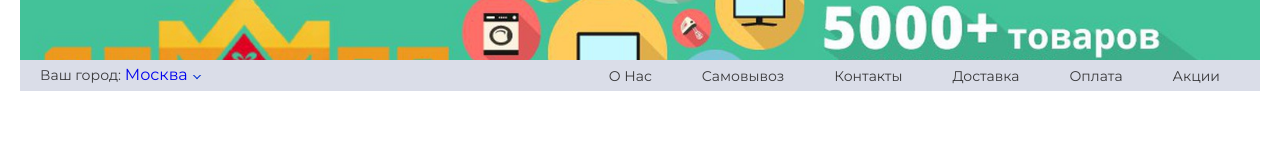
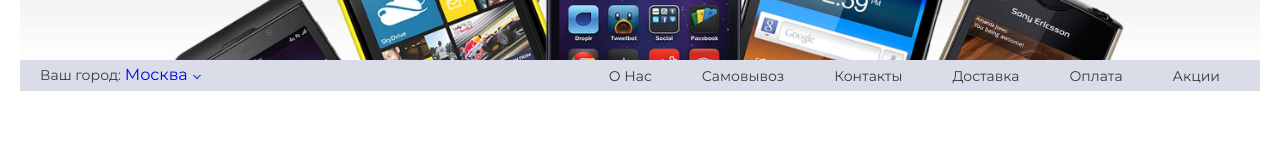
Before and after one commit to AcidBeard/gittest, a website: page app/index.html in a window 1280 px wide. Drawn offline with Linux system fonts and the light colour scheme.

Commit message:
new top baner

```diff
--- a/app/scss/_header.scss
+++ b/app/scss/_header.scss
@@ -11,7 +11,7 @@
     }
     &-baner {
         height: 60px;
-       background: url(/images/topBaner.jpg)no-repeat 100% 38% / cover;
+       background: url( /images/hh.jpg)no-repeat 100% 38% / cover;
 
     }
     &-top-line {
--- a/app/scss/style/style.scss
+++ b/app/scss/style/style.scss
@@ -22,7 +22,7 @@ body {
     }
     &-baner {
         height: 60px;
-       background: url(/images/topBaner.jpg)no-repeat 100% 38% / cover;
+       background: url(/images/hh.jpg)no-repeat 100% 38% / cover;
 
     }
     &-top-line {
```
Also changed, not shown: app/css/style.css, app/images/hh.jpg (added), 1 other file.
